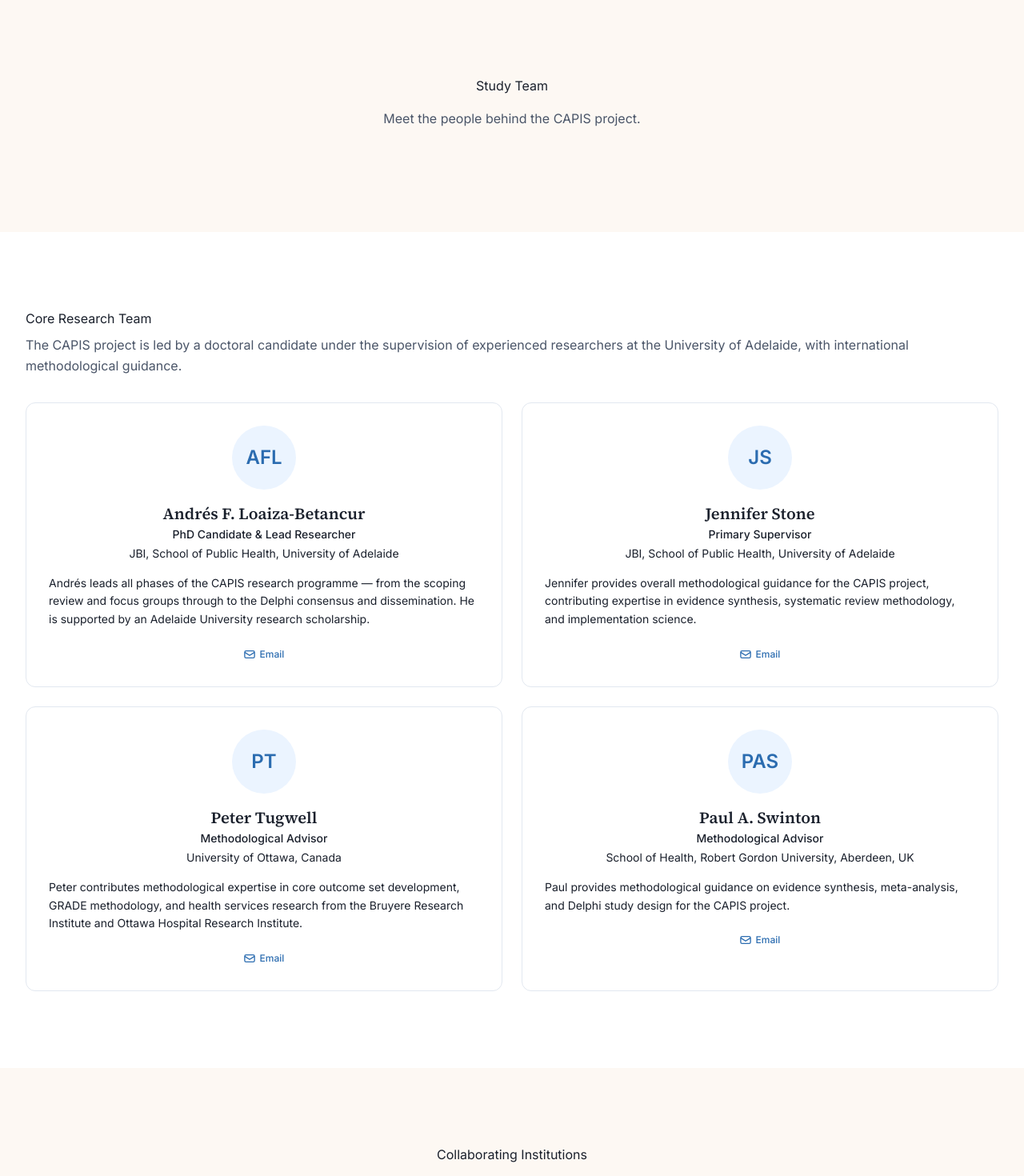
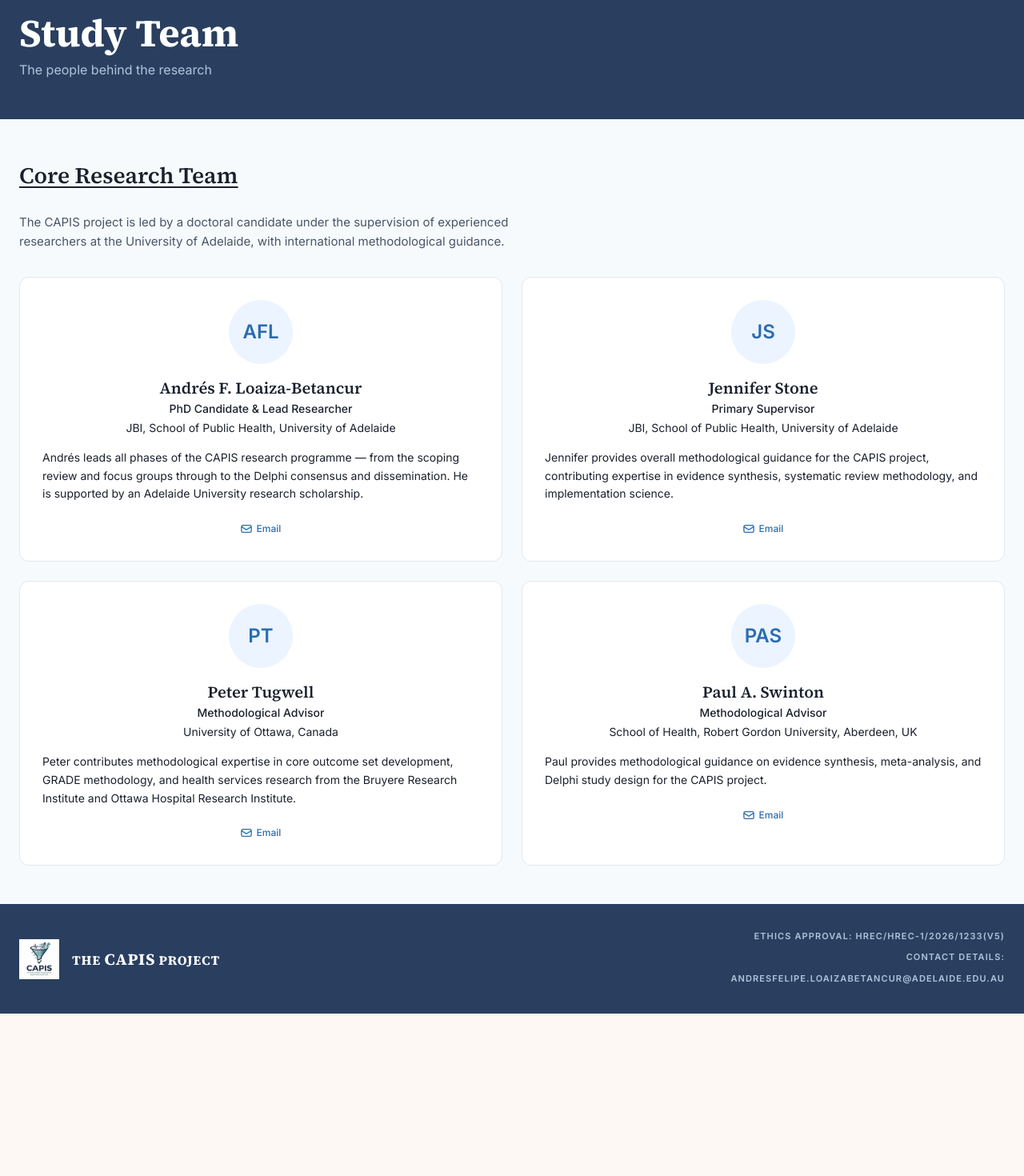
Before and after one commit to LoaizaBetancur/CAPIS-Project-Website, a Next.js app: page /team in a window 1280 px wide. Shown: the part 240-1710 px from the top of the page at 80% size. After the commit the page ends 1507 px from the top, so only its background shows below. Built offline with nearby package versions, Linux system fonts and the light colour scheme.

Commit message:
Update page.tsx

```diff
--- a/app/team/page.tsx
+++ b/app/team/page.tsx
@@ -1,5 +1,4 @@
 import { Metadata } from "next";
-import SectionWrapper from "@/components/SectionWrapper";
 import TeamCard from "@/components/TeamCard";
 
 export const metadata: Metadata = {
@@ -18,7 +17,25 @@ const coreTeam = {
       affiliation: "JBI, School of Public Health, University of Adelaide",
       bio: "Andrés leads all phases of the CAPIS research programme — from the scoping review and focus groups through to the Delphi consensus and dissemination. He is supported by an Adelaide University research scholarship.",
       email: "andresfelipe.loaizabetancur@adelaide.edu.au",
+      image: "/images/team/andres.jpg",
       category: "core" as const,
+      publications: [
+        {
+          title: "A critical appraisal of systematic reviews assessing chronic velocity-based resistance training",
+          journal: "PLOS ONE",
+          year: 2026,
+          doi: "10.1371/journal.pone.0342992",
+        },
+        {
+          title: "Physical activity for the management of obesity in children up to the age of 9 years",
+          journal: "Cochrane Database of Systematic Reviews",
+          year: 2026,
+          doi: "10.1002/14651858.CD015988",
+        },
+      ],
+      events: [
+        { title: "Accepted: International Conference on Sports Science 2026", location: "Melbourne, Australia" },
+      ],
     },
     {
       name: "Jennifer Stone",
@@ -26,6 +43,7 @@ const coreTeam = {
       affiliation: "JBI, School of Public Health, University of Adelaide",
       bio: "Jennifer provides overall methodological guidance for the CAPIS project, contributing expertise in evidence synthesis, systematic review methodology, and implementation science.",
       email: "j.stone@adelaide.edu.au",
+      image: "/images/team/jennifer.jpg",
       category: "core" as const,
     },
     {
@@ -34,6 +52,7 @@ const coreTeam = {
       affiliation: "University of Ottawa, Canada",
       bio: "Peter contributes methodological expertise in core outcome set development, GRADE methodology, and health services research from the Bruyere Research Institute and Ottawa Hospital Research Institute.",
       email: "ptugwell@uottawa.ca",
+      image: "/images/team/peter.jpg",
       category: "core" as const,
     },
     {
@@ -42,6 +61,7 @@ const coreTeam = {
       affiliation: "School of Health, Robert Gordon University, Aberdeen, UK",
       bio: "Paul provides methodological guidance on evidence synthesis, meta-analysis, and Delphi study design for the CAPIS project.",
       email: "p.swinton@rgu.ac.uk",
+      image: "/images/team/paul.jpg",
       category: "core" as const,
     },
   ],
@@ -50,38 +70,53 @@ const coreTeam = {
 export default function TeamPage() {
   return (
     <>
-      <SectionWrapper background="bg" spacing="xl">
-        <div className="mx-auto max-w-prose text-center">
-          <h1 className="text-display-lg mb-4">Study Team</h1>
-          <p className="text-lead text-text-muted">
-            Meet the people behind the CAPIS project.
+      {/* Banner */}
+      <div style={{ backgroundColor: "#2A3F5F", padding: "48px 24px" }}>
+        <div style={{ maxWidth: "1280px", margin: "0 auto" }}>
+          <h1
+            style={{
+              fontFamily: "var(--font-display)",
+              fontSize: "clamp(2rem, 4vw, 3rem)",
+              fontWeight: 700,
+              color: "#FFFFFF",
+              lineHeight: 1.1,
+              margin: 0,
+            }}
+          >
+            Study Team
+          </h1>
+          <p style={{ color: "#B0C4DE", marginTop: "8px", fontSize: "16px" }}>
+            The people behind the research
           </p>
         </div>
-      </SectionWrapper>
+      </div>
 
-      <SectionWrapper id="core" background="surface">
-        <div className="mx-auto max-w-content">
-          <h2 className="text-display-md mb-2">{coreTeam.heading}</h2>
-          <p className="text-lead text-text-muted mb-8">{coreTeam.description}</p>
+      {/* Team Grid */}
+      <section style={{ backgroundColor: "#F7FAFC", padding: "48px 24px" }}>
+        <div style={{ maxWidth: "1280px", margin: "0 auto" }}>
+          <h2
+            style={{
+              fontFamily: "var(--font-display)",
+              fontSize: "clamp(1.25rem, 2.5vw, 1.75rem)",
+              fontWeight: 600,
+              color: "#1A202C",
+              textDecoration: "underline",
+              textUnderlineOffset: "4px",
+              marginBottom: "24px",
+            }}
+          >
+            {coreTeam.heading}
+          </h2>
+          <p style={{ fontSize: "15px", color: "#4A5568", marginBottom: "32px", maxWidth: "700px" }}>
+            {coreTeam.description}
+          </p>
           <div className="grid gap-6 sm:grid-cols-2">
             {coreTeam.members.map((m) => (
               <TeamCard key={m.name} member={m} />
             ))}
           </div>
         </div>
-      </SectionWrapper>
-
-      <SectionWrapper background="bg">
-        <div className="mx-auto max-w-prose text-center">
-          <h2 className="text-display-md mb-4">Collaborating Institutions</h2>
-          <div className="grid gap-4 sm:grid-cols-3">
-            <div className="rounded-lg border border-border bg-surface p-6 text-center">
-              <p className="font-display font-semibold text-text">Adelaide University</p>
-              <p className="text-sm text-text-muted mt-1">Australia</p>
-            </div>
-          </div>
-        </div>
-      </SectionWrapper>
+      </section>
     </>
   );
 }
```
